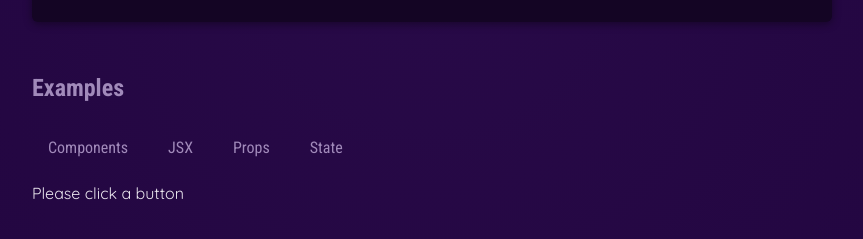
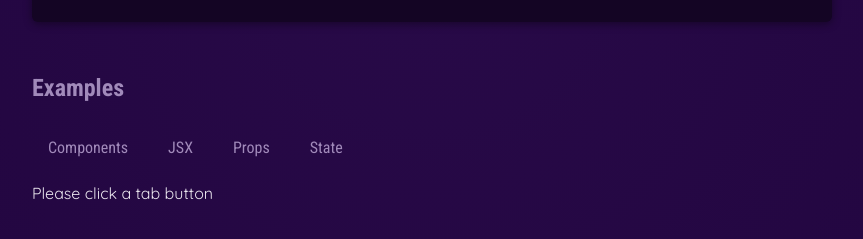
Before and after one commit to alexvlasov182/react-the-complete-guide, a React (Vite) app in the folder 1.1-starting-project/: page / in a window 1280 px wide. Shown: the part 677-916 px from the top of the page, without its empty margins (208-1071 px from the left). Built offline with nearby package versions, Linux system fonts and the light colour scheme; the HTML template or start-up script is replaced by a standard one.

Commit message:
Managing State & Using Hooks[Core Concept]

```diff
--- a/1.1-starting-project/src/App.jsx
+++ b/1.1-starting-project/src/App.jsx
@@ -1,5 +1,5 @@
 /* eslint-disable react/prop-types */
-import React from "react";
+import React, { useState } from "react";
 import { CORE_CONCEPTS } from "./data.js";
 
 import Header from "./components/Header/Header.jsx";
@@ -7,11 +7,12 @@ import CoreConcept from "./components/CoreConcept.jsx";
 import TabButton from "./components/TabButton.jsx";
 
 function App() {
-  let tabContent = "Please click a button";
+  const [selectedTopic, setSelectedTopic] = useState(
+    "Please click a tab button"
+  );
 
   function handleSelect(selectedButton) {
-    tabContent = selectedButton;
-    console.log(tabContent);
+    setSelectedTopic(selectedButton);
   }
 
   return (
@@ -37,7 +38,7 @@ function App() {
             <TabButton onSelect={() => handleSelect("props")}>Props</TabButton>
             <TabButton onSelect={() => handleSelect("state")}>State</TabButton>
           </menu>
-          {tabContent}
+          {selectedTopic}
         </section>
       </main>
     </div>
```
